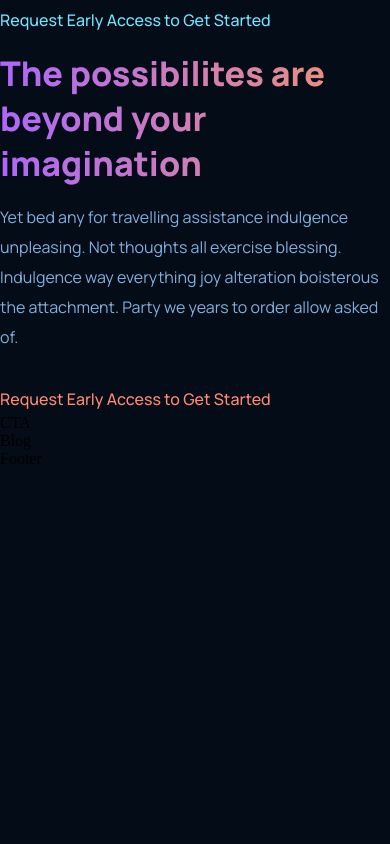
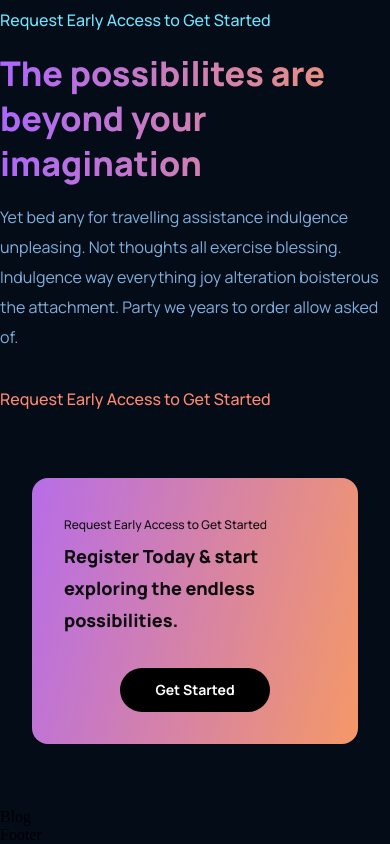
Before and after one commit to Sughnenter/gpt3-project, a React (Vite) app: page / in a window 390 px wide. Shown: the part 3870-4714 px from the top of the page. Before the commit the page ends 4338 px from the top, so only its background shows below. Built offline with nearby package versions, Linux system fonts and the light colour scheme.

Commit message:
added styles for cta component

```diff
--- a/src/components/cta/CTA.css
+++ b/src/components/cta/CTA.css
@@ -0,0 +1,68 @@
+.gpt3__cta{
+  display: flex;
+  justify-content: space-between;
+  align-items: center;
+  flex-direction: row;
+  padding: 2rem;
+  margin: 4rem;
+  border-radius: 1rem;
+  background: var(--gradient-bar);
+}
+.gpt3__cta-content p{
+  font-family: var(--font-family);
+  font-weight: 500;
+  font-size: 12px;
+  line-height: 30px;
+  color: #0e0e0e;
+
+}
+.gpt3__cta-content h3{
+  font-family: var(--font-family);
+  font-weight: 800;
+  font-size: 24px;
+  line-height: 45px;
+  color: #0e0e0e;
+}
+.gpt3__cta-button{
+  display: flex;
+  justify-content: center;
+  align-items: center;
+  margin-left: 2rem;
+}
+.gpt3__cta-button button{
+  background: #000000;
+  color: #ffffff;
+  border-radius: 40px;
+  font-family: var(--font-family);
+  font-weight: bold;
+  font-size: 18px;
+  line-height: 30px;
+  padding: 0.5rem 1rem;
+  border: none;
+  outline: none;
+  cursor: pointer;
+  min-width: 150px ;
+}
+
+@media screen and (max-width:650px){
+  .gpt3__cta{
+    flex-direction: column;
+  }
+  .gpt3__cta-button{
+    margin: 2rem 0 0;
+  }
+}
+
+@media screen and (max-width:550px){
+  .gpt3__cta{
+    margin: 4rem 2rem;
+  }
+  .gpt3__cta-content h3{
+    font-size: 18px;
+    line-height: 32px;
+  }
+  .gpt3__cta-button button{
+    font-size: 14px;
+    line-height: 28px;
+  }
+}
--- a/src/components/cta/CTA.jsx
+++ b/src/components/cta/CTA.jsx
@@ -3,8 +3,14 @@
 
 function CTA () {
   return (
-    <div>
-      CTA
+    <div className="gpt3__cta">
+      <div className='gpt3__cta-content'>
+        <p>Request Early Access to Get Started</p>
+        <h3>Register Today & start exploring the endless possibilities.</h3>
+      </div>
+      <div className='gpt3__cta-button'>
+        <button type='button'> Get Started</button>
+      </div>
     </div>
   )
 }
```
